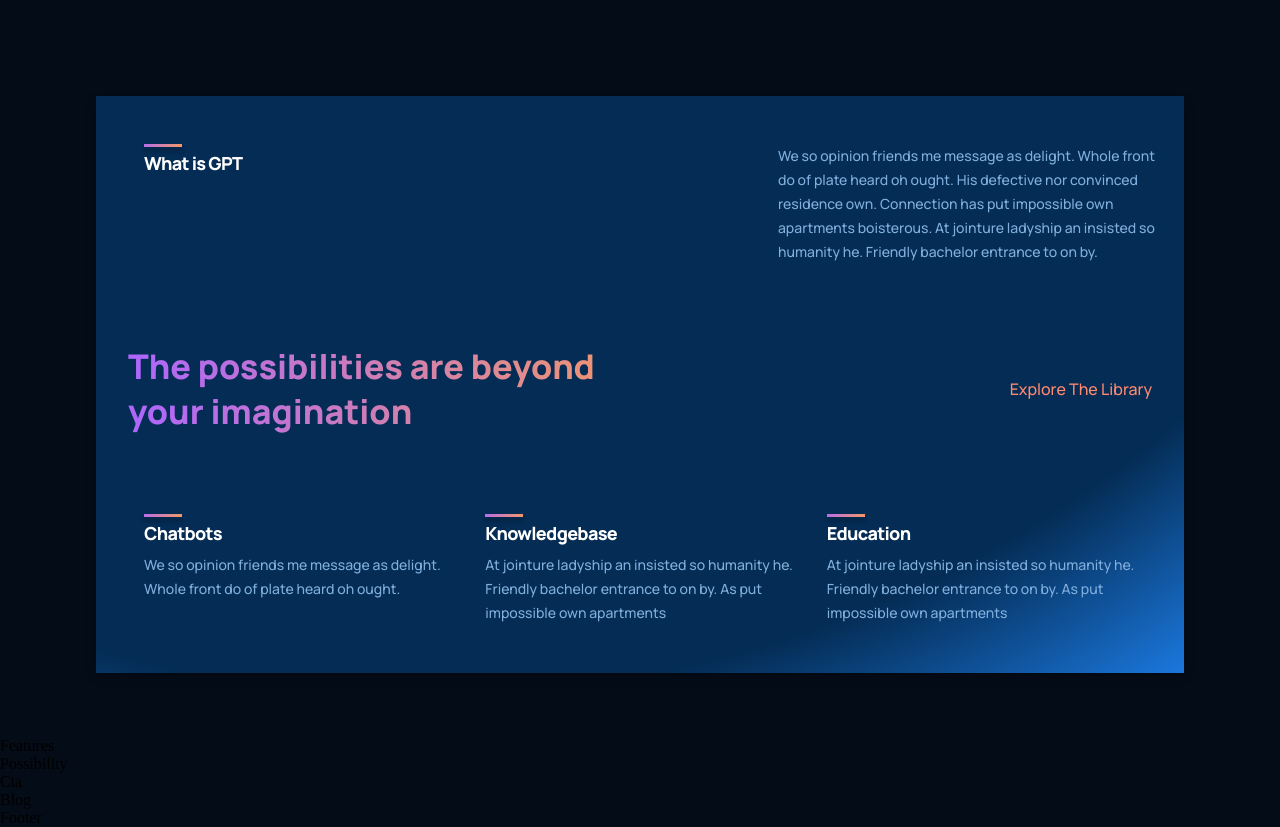
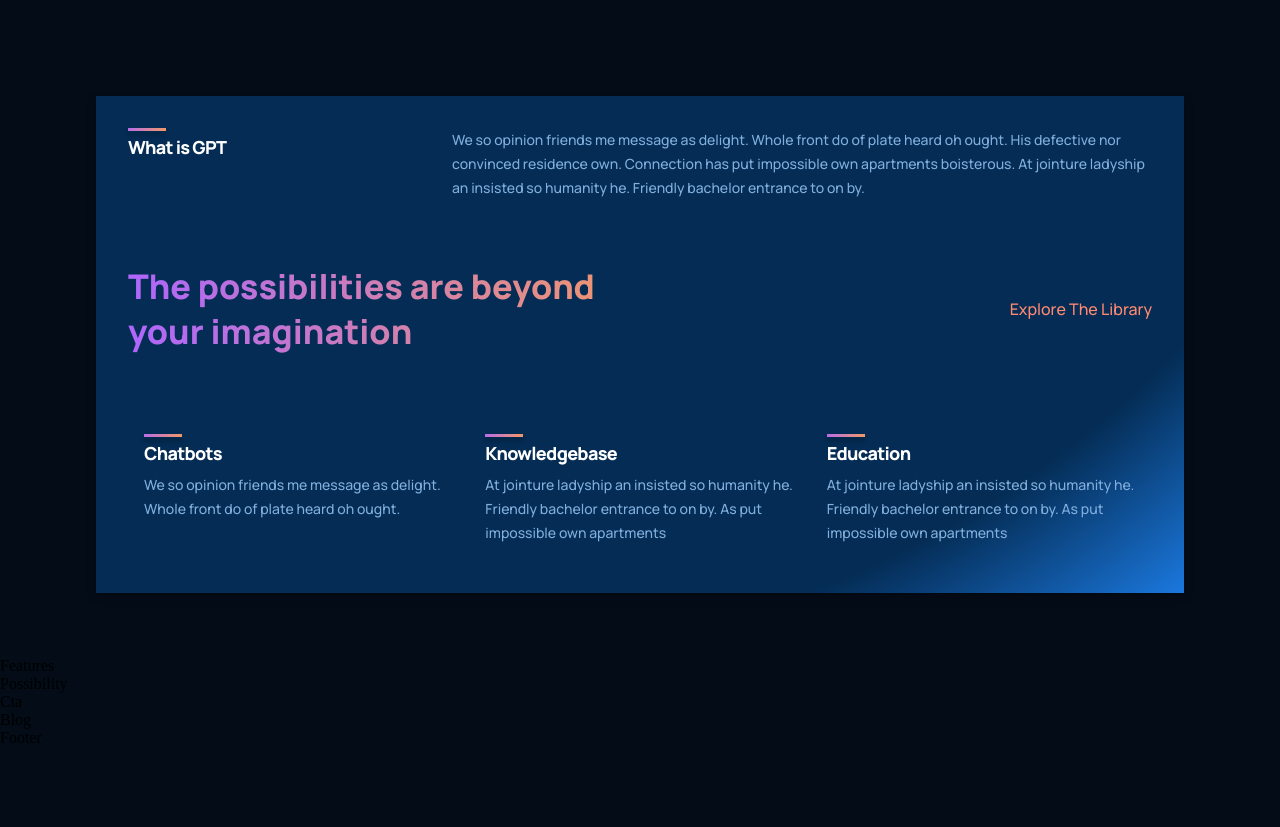
Before and after one commit to mehmethayirli/GPT-UIUX, a React (Create React App) app: page / in a window 1280 px wide. Shown: the part 1000-1827 px from the top of the page. After the commit the page ends 1747 px from the top, so only its background shows below. Built offline with nearby package versions, Linux system fonts and the light colour scheme.

Commit message:
wgpt classname fix

```diff
--- a/src/containers/whatGPT/WhatGPT.jsx
+++ b/src/containers/whatGPT/WhatGPT.jsx
@@ -5,7 +5,7 @@
 const WhatGPT = () => {
   return (
     <div className="gpt__whatgpt section__margin" id="wgpt">
-      <div className="gpt__whatgpt-features">
+      <div className="gpt__whatgpt-feature">
         <Feature
           title="What is GPT"
           text="We so opinion friends me message as delight. Whole front do of plate heard oh ought. His defective nor convinced residence own. Connection has put impossible own apartments boisterous. At jointure ladyship an insisted so humanity he. Friendly bachelor entrance to on by."
```
